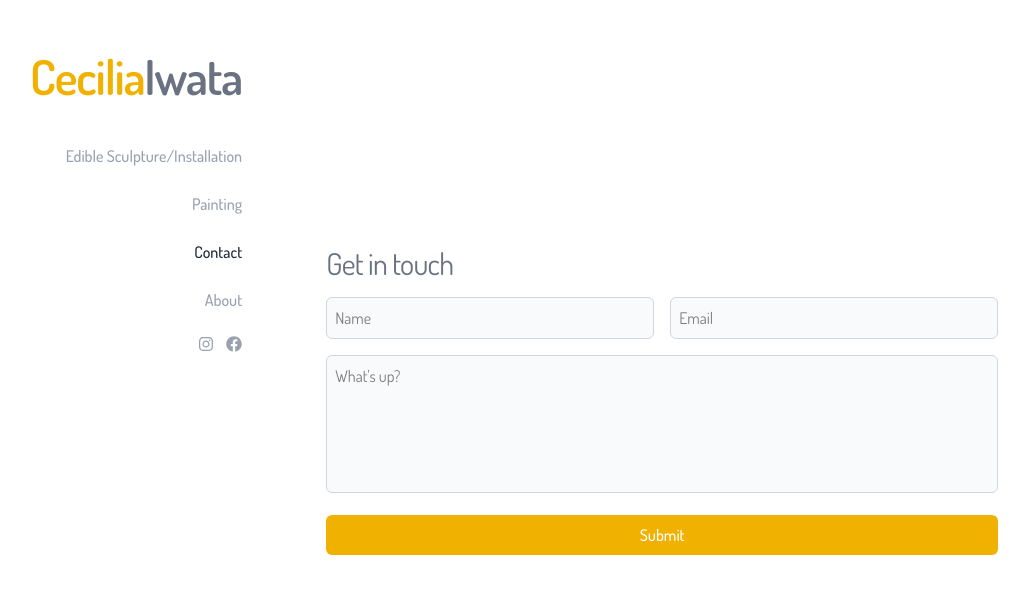
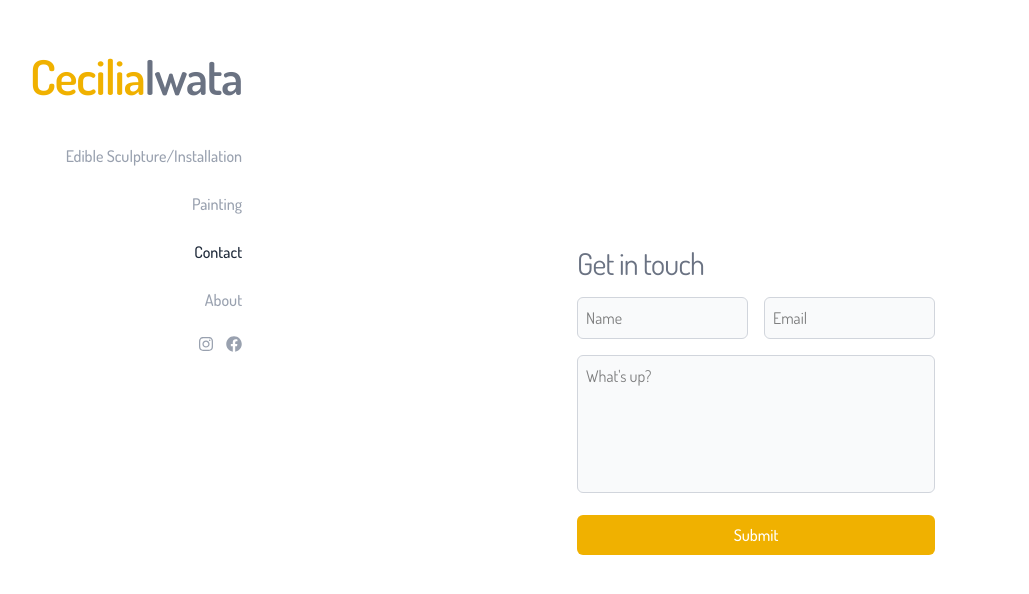
Before and after one commit to YonugJones/iwata-website, a React (Vite) app: page /contact in a window 1280 px wide. Shown: the top 594 px of the page, without its empty margins (10-1039 px from the left). Built offline with nearby package versions, Linux system fonts and the light colour scheme.

Commit message:
feat: add transition wrapper for component fade in

```diff
--- a/package.json
+++ b/package.json
@@ -11,6 +11,7 @@
   },
   "dependencies": {
     "@tailwindcss/vite": "^4.2.4",
+    "framer-motion": "^12.38.0",
     "react": "^19.2.5",
     "react-dom": "^19.2.5",
     "react-icons": "^5.6.0",
--- a/src/components/NavBar.tsx
+++ b/src/components/NavBar.tsx
@@ -3,7 +3,7 @@ import { FaInstagram, FaFacebook } from 'react-icons/fa'
 
 const NavBar = () => {
   return (
-    <nav className='px-5 animate-nav-in text-right'>
+    <nav className='px-5 text-right animate-nav-in'>
       <ul>
         <li className='py-3 pb-8 font-semibold text-5xl text-gray-500 tracking-tight hover:text-gray-800 hover:cursor-pointer transition-colors duration-200'>
           <Link to='/'>
--- /dev/null
+++ b/src/components/PageTransition.tsx
@@ -0,0 +1,24 @@
+// Transition wrapper for fade in and fade out
+
+import { motion, AnimatePresence } from 'framer-motion'
+import { useLocation } from 'react-router-dom'
+
+const PageTransition = ({ children }: { children: React.ReactNode }) => {
+  const location = useLocation()
+
+  return (
+    <AnimatePresence mode='wait'>
+      <motion.div
+        key={location.pathname}
+        initial={{ opacity: 0 }}
+        animate={{ opacity: 1 }}
+        exit={{ opacity: 0 }}
+        transition={{ duration: 0.4 }}
+      >
+        {children}
+      </motion.div>
+    </AnimatePresence>
+  )
+}
+
+export default PageTransition
--- a/src/pages/Contact.tsx
+++ b/src/pages/Contact.tsx
@@ -1,5 +1,8 @@
+import PageTransition from '../components/PageTransition'
+
 const Contact = () => {
   return (
+    <PageTransition>
       <div className='flex flex-col gap-4 max-w-2xl w-full mr-[19%]'>
         <h2 className='text-3xl tracking-tight text-gray-500'>Get in touch</h2>
         <form className='space-y-4 w-full'>
@@ -33,6 +36,7 @@ const Contact = () => {
           </button>
         </form>
       </div>
+    </PageTransition>
   )
 }
 
```
Also changed, not shown: 1 other file (tests, documents, lock files or other folders). Lines whose indentation alone changed are shown as unchanged.
